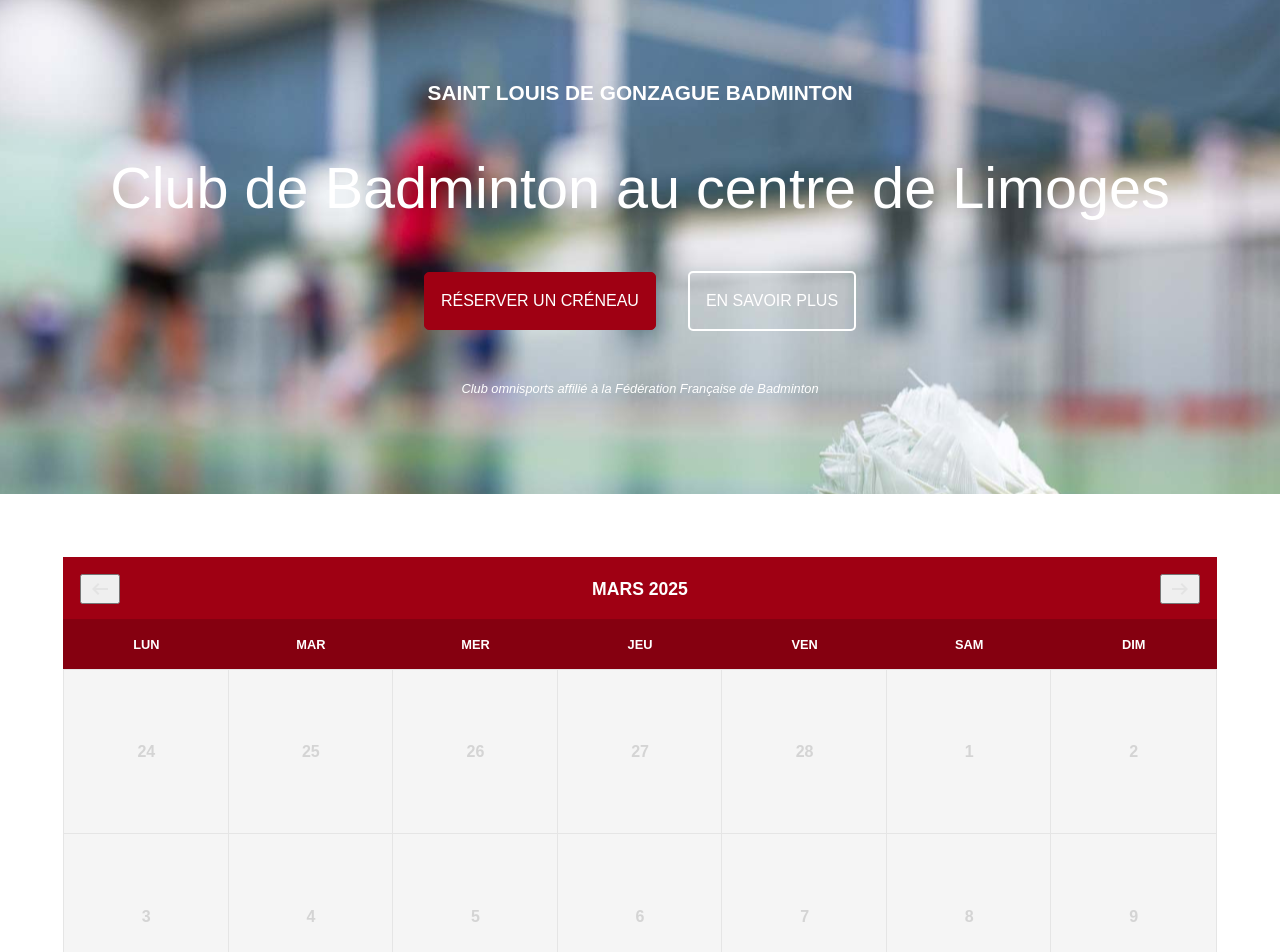
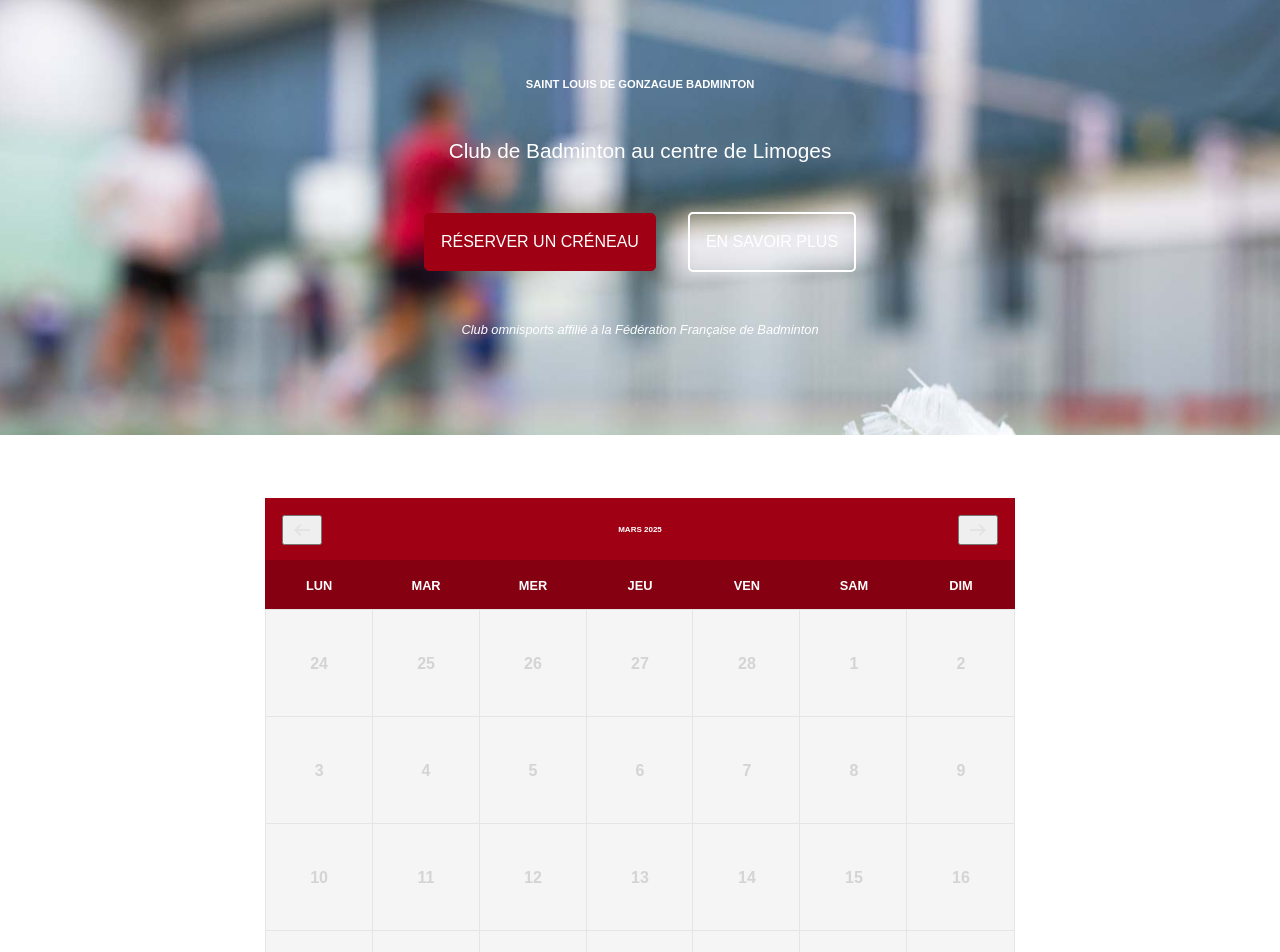
Before and after one commit to Maxime-Paget/slg-bad, a Nuxt app: page / in a window 1280 px wide. Shown: the part 100-1052 px from the top of the page. Built offline with nearby package versions, Linux system fonts and the light colour scheme.

Commit message:
Fix some css bugs

```diff
--- a/App.vue
+++ b/App.vue
@@ -24,7 +24,7 @@
         </section>
         <section id="more-info" class="more-info"></section>
         <section id="planning" class="planning">
-            <Calendar />
+            <Calendar class="planning__calendar" />
         </section>
         <section id="contact" class="contact"></section>
     </div>
@@ -120,12 +120,22 @@
 }
 
 .planning {
-    @include padding(xl);
+    @include padding(sm);
 }
 
 @media screen and (min-width: 1080px) {
     .home {
         margin-top: 85px
     }
+
+    .planning {
+        @include padding(xl);
+        display: flex;
+        justify-content: center;
+
+        &__calendar {
+            max-width: 65%;
+        }
+    }
 }
 </style>
--- a/public/assets/sass/abstract/_typography.scss
+++ b/public/assets/sass/abstract/_typography.scss
@@ -6,33 +6,33 @@
 
 @mixin title-xs {
     @include use-font-family;
-    font-size: 1.1rem;
-    line-height: 1.2;
+    font-size: .5rem;
+    line-height: .5;
 }
 
 @mixin title-sm {
     @include use-font-family;
-    font-size: 1.3rem;
-    line-height: 1.2;
+    font-size: .7rem;
+    line-height: .7;
 
 }
 
 @mixin title-md {
     @include use-font-family;
-    font-size: 1.8rem;
-    line-height: 1.2;
+    font-size: .9rem;
+    line-height: .9;
 }
 
 @mixin title-lg {
     @include use-font-family;
-    font-size: 2.4rem;
-    line-height: 1.2;
+    font-size: 1rem;
+    line-height: 1;
 }
 
 @mixin title-xl {
     @include use-font-family;
-    font-size: 3.6rem;
-    line-height: 1.2;
+    font-size: 1.3rem;
+    line-height: 1.3;
 }
 
 @mixin body-xs {
--- a/public/components/Calendar/Calendar.vue
+++ b/public/components/Calendar/Calendar.vue
@@ -169,8 +169,10 @@
     display: flex;
 
     &__day {
+        display: flex;
+        justify-content: center;
+        align-items: center;
         outline: 1px solid var(--clr-border-medium);
-        @include padding(md);
         width: 100%;
         aspect-ratio: 1/1;
         background-color: var(--clr-background-high);
@@ -195,10 +197,7 @@
 
         &__number {
             display: block;
-            width: 100%;
-            height: 100%;
             border-radius: 100%;
-            margin: auto;
             text-align: center;
             align-content: center;
             @include body-sm;
```
